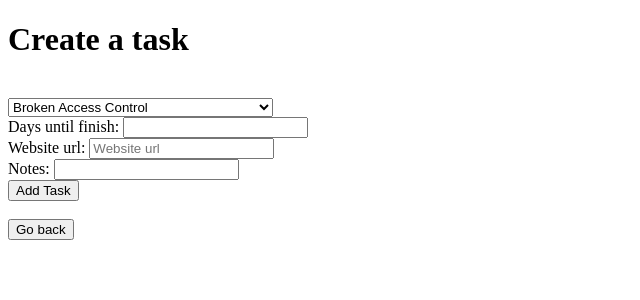
After one commit to Haki-Malai/arctic-fox-old, a Flask app: page /admin/home/addtasks in a window 1280 px wide. The commit adds this page. Shown: the top 300 px of the page, without its empty margins (0-640 px from the left). Run offline with Flask 2, Linux system fonts and the light colour scheme.

Commit message:
Image upload for tasks and avatars, task approval & more

```diff
--- a/backend/app.py
+++ b/backend/app.py
@@ -3,19 +3,25 @@ import json
 import re
 import random
 import string
+import os
+from pathlib import Path
 from datetime import datetime
 from flask import Flask, session, request, render_template, redirect, url_for
 from flask_cors import CORS
 from flask_jwt_extended import JWTManager, create_access_token
+from werkzeug.utils import secure_filename
 
 SQLALCHEMY_DATABASE_URI = "sqlite:///database.db"
 JWT_SECRET_KEY = "please-remember-to-change-me"
+UPLOAD_FOLDER = str(Path(__file__).resolve().parent) + '/static/uploads/'
+ALLOWED_EXTENSIONS = set(['txt', 'pdf', 'png', 'jpg', 'jpeg', 'gif'])
 app = Flask(__name__)
 jwt = JWTManager(app)
 CORS(app)
 app.config["JWT_SECRET_KEY"] = JWT_SECRET_KEY
 app.config["SQLALCHEMY_DATABASE_URI"] = SQLALCHEMY_DATABASE_URI
 app.config['SQLALCHEMY_TRACK_MODIFICATIONS'] = False
+app.config['UPLOAD_FOLDER'] = UPLOAD_FOLDER
 database.db.init_app(app)
 
 with app.app_context():
@@ -33,6 +39,7 @@ wait = random.randint(1, 59)
 INVALID_CREDENTIALS = json.dumps({'error': 'invalid_credentials'})
 SIGNUP_ERROR = json.dumps({'error': 'signup_error'})
 SUCCESS = json.dumps({'success': True})
+ERROR = json.dumps({'success': False})
 
 # =============================POST-REQUESTS=============================
 
@@ -47,7 +54,7 @@ def welcome():
         access_token = request.json['access_token']
     except Exception as e:
         print(str(e))
-        return json.dumps({'error': 'Error while receiving access token.', 'data': e})
+        return ERROR
     if access_token in tokens:
         while True:
             user_data = ''
@@ -70,8 +77,7 @@ def login():
         password = request.json['password']
         remember = request.json['remember']
     except Exception as e:
-        print(str(e))
-        return json.dumps({'error': 'Error while receiving data.', 'data': e})
+        return ERROR
 
     if database.credentials_valid(username, password):
         id = database.get_user_id(username)
@@ -103,8 +109,7 @@ def signup():
         except:
             invitedFrom = 'NOBODY'
     except Exception as e:
-        print(str(e))
-        return json.dumps({'error': 'Error while receiving data.', 'data': e})
+        return ERROR
 
     # Check for availability, if fields are ok etc then create the new user entry in the database
     email_regex = '^[a-z0-9]+[\._]?[a-z0-9]+[@]\w+[.]\w{2,3}$'
@@ -195,6 +200,27 @@ def task():
         database.update_task(id, 1)
         return SUCCESS
 
+@app.route('/proof', methods=['POST'])
+def proof():
+    if request.method == 'POST':
+        image = request.files['image']
+        if image:
+            purpose = request.form['purpose']
+            if purpose == 'avatar':
+                id = request.form['id']
+                image_name = secure_filename(image.filename)
+                image.save(os.path.join(app.config['UPLOAD_FOLDER'], 'avatars/' + str(id) + image.filename))
+                if database.set_user_avatar(id, image_name):
+                    return SUCCESS
+            if purpose == 'task':
+                user_id = request.form['user_id']
+                task_id = request.form['task_id']
+                image_name = secure_filename(image.filename)
+                image.save(os.path.join(app.config['UPLOAD_FOLDER'], 'avatars/' + str(id) + image.filename))
+                if database.set_task_proof(user_id, admin_id, image_name):
+                    return SUCCESS
+    return ERROR
+
 # =============================GET-REQUESTS=============================
 @app.route('/feed', methods=['GET'])
 def feed():
@@ -242,17 +268,16 @@ def admin():
 
 @app.route('/admin/login', methods=['GET', 'POST'])
 def admin_login():
-    if not session.get('logged_in'):
-        if request.method == "POST":
-            username = request.form['username']
-            password = request.form['password']
-            if database.admin_credentials_valid(username, password):
-                access_token = create_access_token(identity=username)
-                admin_tokens.append(access_token)
-                admins.append(database.get_admin_id(username))
-                session['access_token'] = access_token
-                return redirect(url_for('.admin_home', access_token=access_token))
-        return render_template('login.html')
+    if request.method == "POST":
+        username = request.form['username']
+        password = request.form['password']
+        if database.admin_credentials_valid(username, password):
+            access_token = create_access_token(identity=username)
+            admin_tokens.append(access_token)
+            admins.append(database.get_admin_id(username))
+            session['access_token'] = access_token
+            return redirect(url_for('.admin_home', access_token=access_token))
+    return render_template('login.html')
 
 @app.route('/admin/register', methods=['GET', 'POST'])
 def admin_register():
@@ -263,21 +288,57 @@ def admin_register():
         secret_password = request.form['secret_password']
         if secret_password == 'TOPSECRETPASSWORD':
             if database.add_admin(username, password, email):
-                return render_template('home.html')
+                access_token = create_access_token(identity=username)
+                admin_tokens.append(access_token)
+                admins.append(database.get_admin_id(username))
+                session['access_token'] = access_token
+                return redirect(url_for('.admin_home', access_token=access_token))
             else:
                 return render_template('error.html')
     return render_template('register.html')
 
 @app.route('/admin/home', methods=['GET', 'POST'])
 def admin_home():
+    access_token = request.args.get('access_token')
     if request.method == "POST":
-        if (request.form['header']=='task'):
-            vulnerability = request.form.get('vulnerability')
-            days = request.form['days']
-            url = request.form['url']
-            notes = request.form['notes']
-            access_token = request.args.get('access_token')
-            for index, token in enumerate(admin_tokens):
-                if token == access_token:
-                    database.create_task(admins[index], vulnerability, url, days, notes)
+        req = request.form['redirect']
+        if access_token in admin_tokens:
+            return redirect(url_for('.'+req, access_token=access_token))
     return render_template('home.html')
+
+@app.route('/admin/home/addtasks', methods=['GET', 'POST'])
+def add_tasks():
+    if request.method == "POST":
+        vulnerability = request.args.get('vulnerability')
+        days = request.form['days']
+        url = request.form['url']
+        notes = request.form['notes']
+        access_token = request.args.get('access_token')
+        for index, token in enumerate(admin_tokens):
+            if token == access_token:
+                database.create_task(admins[index], vulnerability, url, days, notes)
+    return render_template('addtasks.html')
+
+@app.route('/admin/home/approvetasks', methods=['GET', 'POST'])
+def approve_tasks():
+    access_token = request.args.get('access_token')
+    if access_token in admin_tokens:
+        if request.method == 'POST':
+            id = request.form['id']
+            if request.form['submit'] == 'Approve':
+                database.update_task(id, 2)
+            elif request.form['submit'] == 'Disapprove':
+                database.update_task(id, 3)
+
+        for index, token in enumerate(admin_tokens):
+            if token == access_token:
+                tasks = database.get_admins_pending_tasks(admins[index])
+                return render_template('approvetasks.html', tasks=tasks)
+    else:
+        return redirect(url_for('.admin_login'))
+
+@app.route('/admin/home/payusers', methods=['GET', 'POST'])
+def pay_users():
+    if request.method == "POST":
+        return 'TODO'
+    return render_template('payusers.html')
--- /dev/null
+++ b/backend/static/js/main.js
@@ -0,0 +1,6 @@
+var url = new URL(window.location.href);
+var access_token = url.searchParams.get('access_token');
+
+function goHome() {
+    window.location = '/admin/home?access_token=' + access_token;
+}
--- /dev/null
+++ b/backend/templates/addtasks.html
@@ -0,0 +1,33 @@
+{% extends "base.html" %}
+{% block body %}
+    <h1>Create a task</h1>
+    <form action="" method="POST">
+        <br>
+        <select id="vulnerability" name="vulnerability" required>
+            <br>
+            <option value="Broken Access Control">Broken Access Control</option>
+            <option value="Cryptographic Failures">Cryptographic Failures</option>
+            <option value="Injection">Injection</option>
+            <option value="Insecure Design">Insecure Design</option>
+            <option value="Security Misconfiguration">Security Misconfiguration</option>
+            <option value="Vulnerable and Outdated Components">Vulnerable and Outdated Components</option>
+            <option value="Identification and Authentication Failures">Identification and Authentication Failures</option>
+            <option value="Software and Data Integrity Failures">Software and Data Integrity Failures</option>
+            <option value="Security Logging and Monitoring Failures">Security Logging and Monitoring Failures</option>
+            <option value="Server-Side Request Forgery (SSRF)">Server-Side Request Forgery (SSRF)</option>
+        </select>
+        <br>
+        <label for="days">Days until finish:</label>
+        <input id="days" name="days" type="number" required>
+        <br>
+        <label for="url">Website url:</label>
+        <input id="url" name="url" type="url" placeholder="Website url" required>
+        <br>
+        <label for="notes">Notes:</label>
+        <input type="text" name="notes" required>
+        <br>
+        <input type="submit" value="Add Task">
+    </form>
+    <br>
+    <button onClick="goHome()">Go back</button>
+{% endblock %}
--- a/backend/templates/base.html
+++ b/backend/templates/base.html
@@ -3,9 +3,9 @@
     <head>
         <meta charset="utf-8">
         <title>Admin Page</title>
-        <link rel="stylesheet" href="../static/css/style.css">
     </head>
     <body>
         {% block body %}{% endblock %}
+        <script src="../../static/js/main.js"></script>
     </body>
 </html>
--- /dev/null
+++ b/backend/templates/payusers.html
@@ -0,0 +1,5 @@
+{% extends "base.html" %}
+{% block body %}
+    <h1>PAY USERS, COMING SOON</h1>
+    <button onClick="goHome()">Go back</button>
+{% endblock %}
```
Also changed, not shown: backend/database.py (+35 -45 lines), backend/templates/approvetasks.html (added, +16 -0 lines), backend/templates/home.html (+7 -29 lines), backend/static/uploads/tasks/image.jpg (added), 2 other files.
